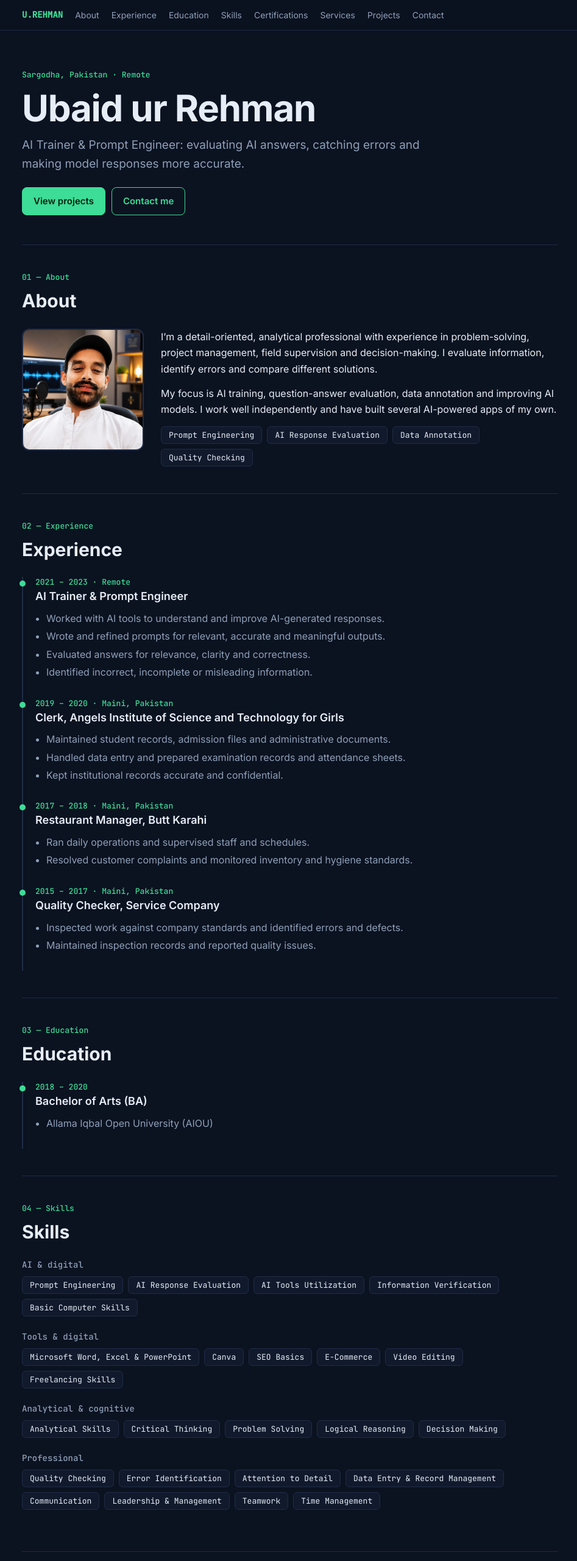
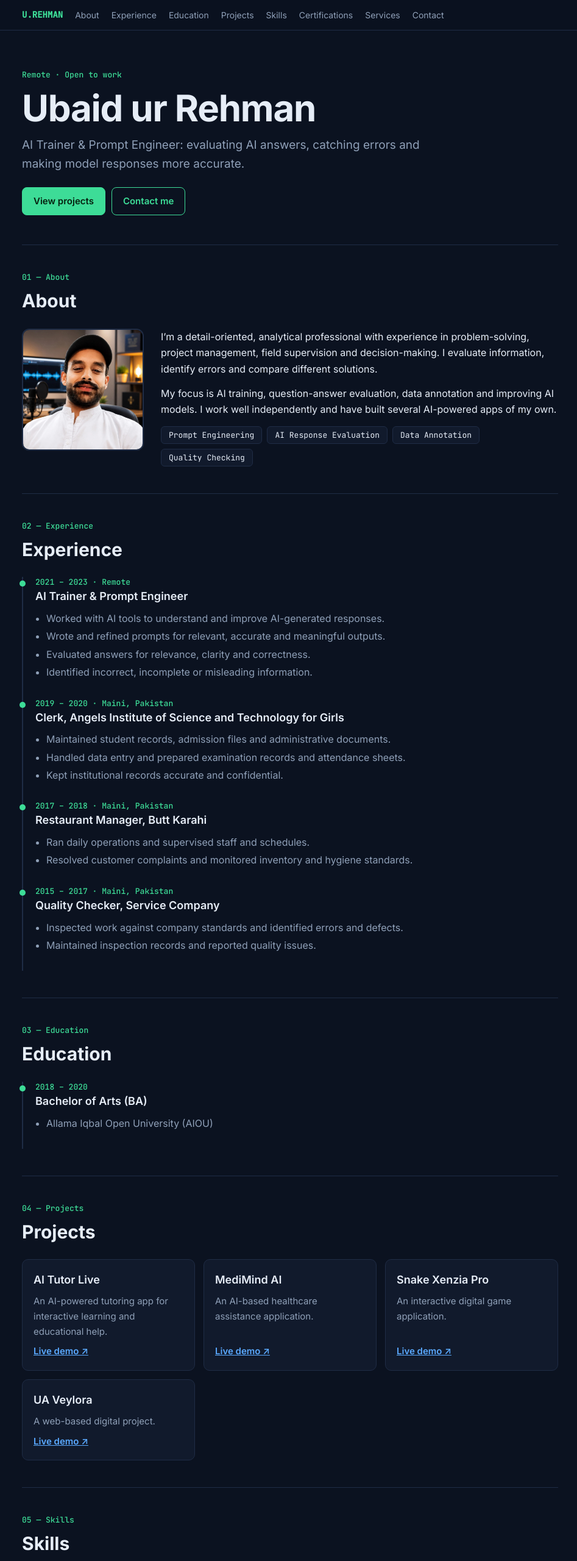
Before and after one commit to ubaidurrehman749/Ubaid-Ur-Rehman-Portfolio, a plain HTML site: page index.html in a window 1280 px wide. Shown: the top 2560 px of the page at 61% size, without its empty margins (164-1111 px from the left). Drawn offline with Linux system fonts and the light colour scheme.

Commit message:
Update index.html

```diff
--- a/index.html
+++ b/index.html
@@ -55,11 +55,11 @@ footer .wrap{display:flex;justify-content:space-between;gap:12px;flex-wrap:wrap}
 </style>
 </head>
 <body>
-<nav><div class="wrap"><a class="logo" href="#top">U.REHMAN</a><a href="#about">About</a><a href="#experience">Experience</a><a href="#education">Education</a><a href="#skills">Skills</a><a href="#certifications">Certifications</a><a href="#services">Services</a><a href="#projects">Projects</a><a href="#contact">Contact</a></div></nav>
+<nav><div class="wrap"><a class="logo" href="#top">U.REHMAN</a><a href="#about">About</a><a href="#experience">Experience</a><a href="#education">Education</a><a href="#projects">Projects</a><a href="#skills">Skills</a><a href="#certifications">Certifications</a><a href="#services">Services</a><a href="#contact">Contact</a></div></nav>
 
 <main class="wrap" id="top">
 <header class="hero">
-  <p class="kicker">Sargodha, Pakistan · Remote</p>
+  <p class="kicker">Remote · Open to work</p>
   <h1>Ubaid ur Rehman</h1>
   <p class="sub">AI Trainer & Prompt Engineer: evaluating AI answers, catching errors and making model responses more accurate.</p>
   <div class="btns"><a class="btn p" href="#projects">View projects</a><a class="btn" href="#contact">Contact me</a></div>
@@ -97,8 +97,19 @@ footer .wrap{display:flex;justify-content:space-between;gap:12px;flex-wrap:wrap}
   <div class="job"><div class="when">2018 – 2020</div><h3>Bachelor of Arts (BA)</h3><ul><li>Allama Iqbal Open University (AIOU)</li></ul></div>
 </section>
 
+<section id="projects">
+  <p class="num">04 — Projects</p>
+  <h2>Projects</h2>
+  <div class="grid">
+    <div class="card"><h3>AI Tutor Live</h3><p>An AI-powered tutoring app for interactive learning and educational help.</p><a href="https://ai-tutor-live-mqlzvbuwck36zasjrcbcvb.streamlit.app/" target="_blank" rel="noopener">Live demo ↗</a></div>
+    <div class="card"><h3>MediMind AI</h3><p>An AI-based healthcare assistance application.</p><a href="https://medimind-n2anzlmyvkzkz7sv7fqjnw.streamlit.app/" target="_blank" rel="noopener">Live demo ↗</a></div>
+    <div class="card"><h3>Snake Xenzia Pro</h3><p>An interactive digital game application.</p><a href="https://snake-xenzia-pro-cc8m4cphsukdcvuw6hiqkw.streamlit.app/" target="_blank" rel="noopener">Live demo ↗</a></div>
+    <div class="card"><h3>UA Veylora</h3><p>A web-based digital project.</p><a href="https://ua-veylora.vercel.app/" target="_blank" rel="noopener">Live demo ↗</a></div>
+  </div>
+</section>
+
 <section id="skills">
-  <p class="num">04 — Skills</p>
+  <p class="num">05 — Skills</p>
   <h2>Skills</h2>
   <div class="grp"><h3>AI & digital</h3><ul class="chips"><li>Prompt Engineering</li><li>AI Response Evaluation</li><li>AI Tools Utilization</li><li>Information Verification</li><li>Basic Computer Skills</li></ul></div>
   <div class="grp"><h3>Tools & digital</h3><ul class="chips"><li>Microsoft Word, Excel & PowerPoint</li><li>Canva</li><li>SEO Basics</li><li>E-Commerce</li><li>Video Editing</li><li>Freelancing Skills</li></ul></div>
@@ -107,13 +118,13 @@ footer .wrap{display:flex;justify-content:space-between;gap:12px;flex-wrap:wrap}
 </section>
 
 <section id="certifications">
-  <p class="num">05 — Certifications</p>
+  <p class="num">06 — Certifications</p>
   <h2>Certifications</h2>
   <div class="card"><h3>NASA Space Apps Challenge – Participation Certificate</h3><p>Took part in an international hackathon, working in a team on technology-driven problem-solving and innovation.</p></div>
 </section>
 
 <section id="services">
-  <p class="num">06 — Services</p>
+  <p class="num">07 — Services</p>
   <h2>Services</h2>
   <div class="grp">
     <h3>AI services</h3>
@@ -150,23 +161,11 @@ footer .wrap{display:flex;justify-content:space-between;gap:12px;flex-wrap:wrap}
   </div>
 </section>
 
-<section id="projects">
-  <p class="num">07 — Projects</p>
-  <h2>Projects</h2>
-  <div class="grid">
-    <div class="card"><h3>AI Tutor Live</h3><p>An AI-powered tutoring app for interactive learning and educational help.</p><a href="https://ai-tutor-live-mqlzvbuwck36zasjrcbcvb.streamlit.app/" target="_blank" rel="noopener">Live demo ↗</a></div>
-    <div class="card"><h3>MediMind AI</h3><p>An AI-based healthcare assistance application.</p><a href="https://medimind-n2anzlmyvkzkz7sv7fqjnw.streamlit.app/" target="_blank" rel="noopener">Live demo ↗</a></div>
-    <div class="card"><h3>Snake Xenzia Pro</h3><p>An interactive digital game application.</p><a href="https://snake-xenzia-pro-cc8m4cphsukdcvuw6hiqkw.streamlit.app/" target="_blank" rel="noopener">Live demo ↗</a></div>
-    <div class="card"><h3>UA Veylora</h3><p>A web-based digital project.</p><a href="https://ua-veylora.vercel.app/" target="_blank" rel="noopener">Live demo ↗</a></div>
-  </div>
-</section>
-
 <section id="contact" class="contact">
   <p class="num">08 — Contact</p>
   <h2>Get in touch</h2>
   <div><span>Email</span><a href="mailto:ubi5575@gmail.com">ubi5575@gmail.com</a></div>
   <div><span>WhatsApp</span><a href="https://wa.me/923488549946">+92 348 8549946</a></div>
-  <div><span>Location</span>Sargodha, Pakistan</div>
   <div><span>LinkedIn</span><a href="https://www.linkedin.com/in/ubaid-ur-rehman-2a925b19a" target="_blank" rel="noopener">ubaid-ur-rehman</a></div>
   <div><span>GitHub</span><a href="https://github.com/ubaidurrehman749" target="_blank" rel="noopener">ubaidurrehman749</a></div>
 </section>
```
